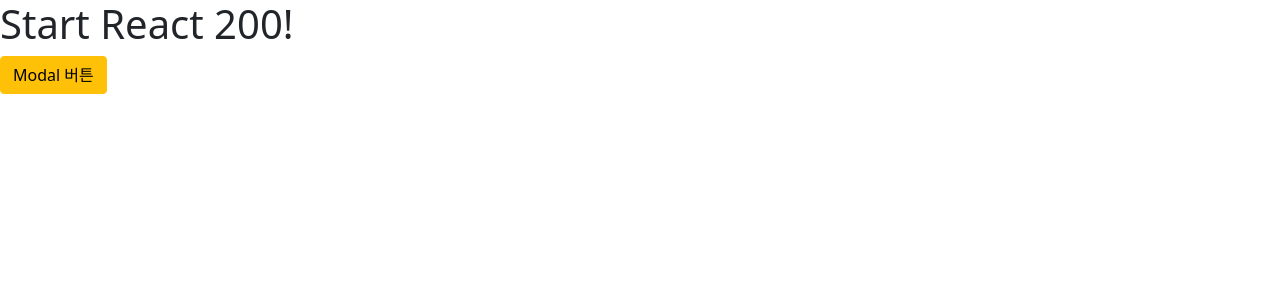
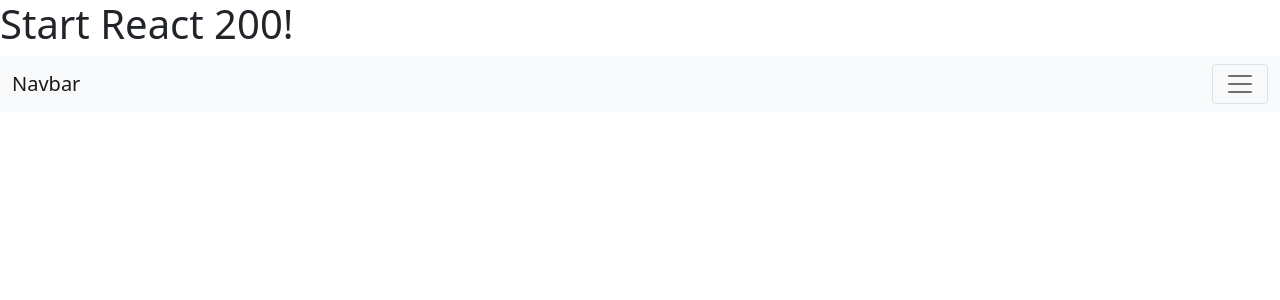
Before and after one commit to prsn-ts/react200, a React (Create React App) app: page / in a window 1280 px wide. Shown: the top 300 px of the page. Built offline with nearby package versions, Linux system fonts and the light colour scheme.

Commit message:
reactstrap Navbar 사용하기(초급 049)

```diff
--- a/src/App.js
+++ b/src/App.js
@@ -1,12 +1,12 @@
 import React from 'react';
-import Modal from './R048_ReactstrapModal'
+import Navbar from './R049_ReactstrapNavbar'
 import 'bootstrap/dist/css/bootstrap.css'
 
 function App() {
   return (
     <div>
       <h1>Start React 200!</h1>
-      <Modal/>
+      <Navbar/>
     </div>
   );
 }
--- /dev/null
+++ b/src/R049_ReactstrapNavbar.js
@@ -0,0 +1,37 @@
+import React, { Component } from 'react';
+import { Collapse, Navbar, NavbarToggler, NavbarBrand, Nav, NavItem,
+NavLink } from 'reactstrap';
+
+class R049_ReactstrapNavbar extends Component {
+    constructor(props) {
+        super(props);
+        this.state = { collapsed: false }
+    }
+
+    toggle = () => {
+        this.setState({collapsed: !this.state.collapsed});
+    }
+
+    render() {
+        return (
+            <>
+                <Navbar color='light' light>
+                    <NavbarBrand href='/' className='mr-auto'>Navbar</NavbarBrand>
+                    <NavbarToggler onClick={this.toggle} className='mr-2'/>
+                    <Collapse isOpen={this.state.collapsed} navbar>
+                        <Nav navbar>
+                            <NavItem>
+                                <NavLink href='#'>react</NavLink>
+                            </NavItem>
+                            <NavItem>
+                                <NavLink href='https://www.naver.com'>Naver</NavLink>
+                            </NavItem>
+                        </Nav>
+                    </Collapse>
+                </Navbar>
+            </>
+        )
+    }
+}
+
+export default R049_ReactstrapNavbar;
```
